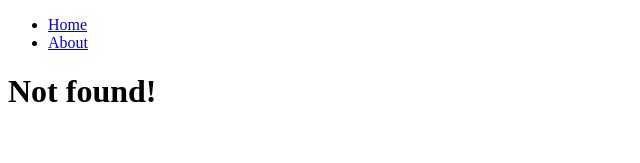
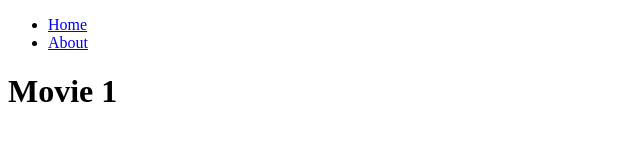
Before and after one commit to de-quei/next.js_study, a Next.js app: page /movies/1 in a window 1280 px wide. Before the commit this address had no page. Shown: the top 163 px of the page, without its empty margins (0-640 px from the left). Built offline with nearby package versions, Linux system fonts and the light colour scheme.

Commit message:
Dynamic Routes 이용하기

```diff
--- /dev/null
+++ b/app/(movies)/movies/[id]/page.tsx
@@ -0,0 +1,7 @@
+export default function MovieDetail({
+    params: {id},
+}: {
+    params: {id: string}
+}){
+    return <h1>Movie {id}</h1>;
+}
```
Also changed, not shown: 1 other file (tests, documents, lock files or other folders).
